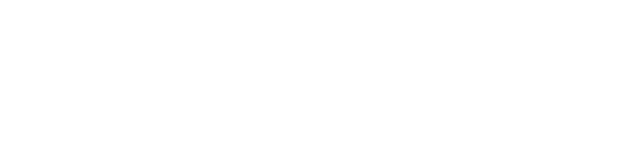
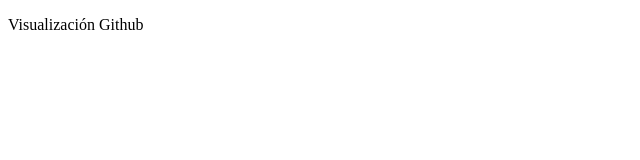
Before and after one commit to PercyEdgar/Proyecto01_g2, a plain HTML site: page pagina.html in a window 1280 px wide. Shown: the whole page, without its empty margins (0-640 px from the left). Drawn offline with Linux system fonts and the light colour scheme.

Commit message:
Update pagina.html

```diff
--- a/pagina.html
+++ b/pagina.html
@@ -2,7 +2,7 @@
 <html>
 <head>
 <meta charset="utf-8">
-<title>Mi primera pagina web con js</title>
+<title>Página publicada en Github</title>
 <link rel="stylesheet" type="text/css" href="">
 <meta name="viewport" content="width=device-width, initial-scale=1">
 </head>
@@ -10,7 +10,7 @@
 <header>
 </header>
 <main>
-
+      <p>Visualización Github</p>
 </main>
 <footer>
 
```
